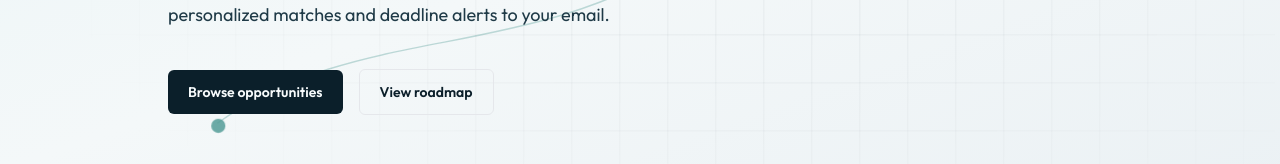
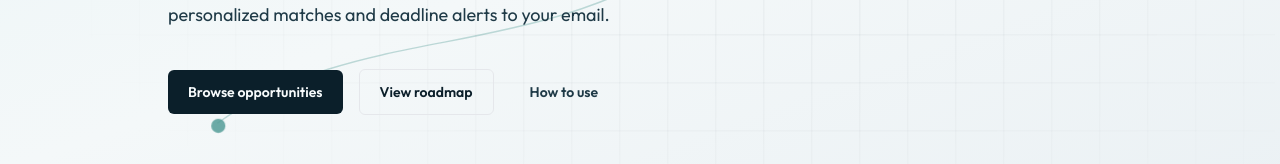
Before and after one commit to Nirbaan13/OpportunityMap, a Next.js app in the folder frontend/: page / in a window 1280 px wide. Shown: the part 468-632 px from the top of the page. Built offline with nearby package versions, Linux system fonts and the light colour scheme; no server answers.

Commit message:
﻿Add homepage How to use tutorial link.
Expose a configurable tutorial video URL and CTA on the landing page.

Co-authored-by: Cursor <cursoragent@cursor.com>

```diff
--- a/frontend/src/app/page.tsx
+++ b/frontend/src/app/page.tsx
@@ -1,4 +1,6 @@
 import Link from "next/link";
+
+import { TUTORIAL_VIDEO_URL } from "@/lib/brand";
 
 export default function Home() {
   return (
@@ -54,6 +56,14 @@ export default function Home() {
           >
             View roadmap
           </Link>
+          <a
+            href={TUTORIAL_VIDEO_URL}
+            target="_blank"
+            rel="noopener noreferrer"
+            className="inline-flex min-h-12 items-center justify-center rounded-md px-5 py-3 text-sm font-semibold text-ink-soft underline-offset-4 transition hover:text-accent hover:underline sm:min-h-0"
+          >
+            How to use
+          </a>
         </div>
       </section>
 
--- a/frontend/src/lib/brand.ts
+++ b/frontend/src/lib/brand.ts
@@ -6,3 +6,8 @@ export const SITE_TAGLINE =
 export const SITE_URL = (
   process.env.NEXT_PUBLIC_SITE_URL || "https://opportunitymap.info"
 ).replace(/\/$/, "");
+
+/** Instagram or YouTube tutorial — replace with your video URL when ready. */
+export const TUTORIAL_VIDEO_URL =
+  process.env.NEXT_PUBLIC_TUTORIAL_VIDEO_URL ||
+  "https://www.youtube.com/watch?v=REPLACE_ME";
```
